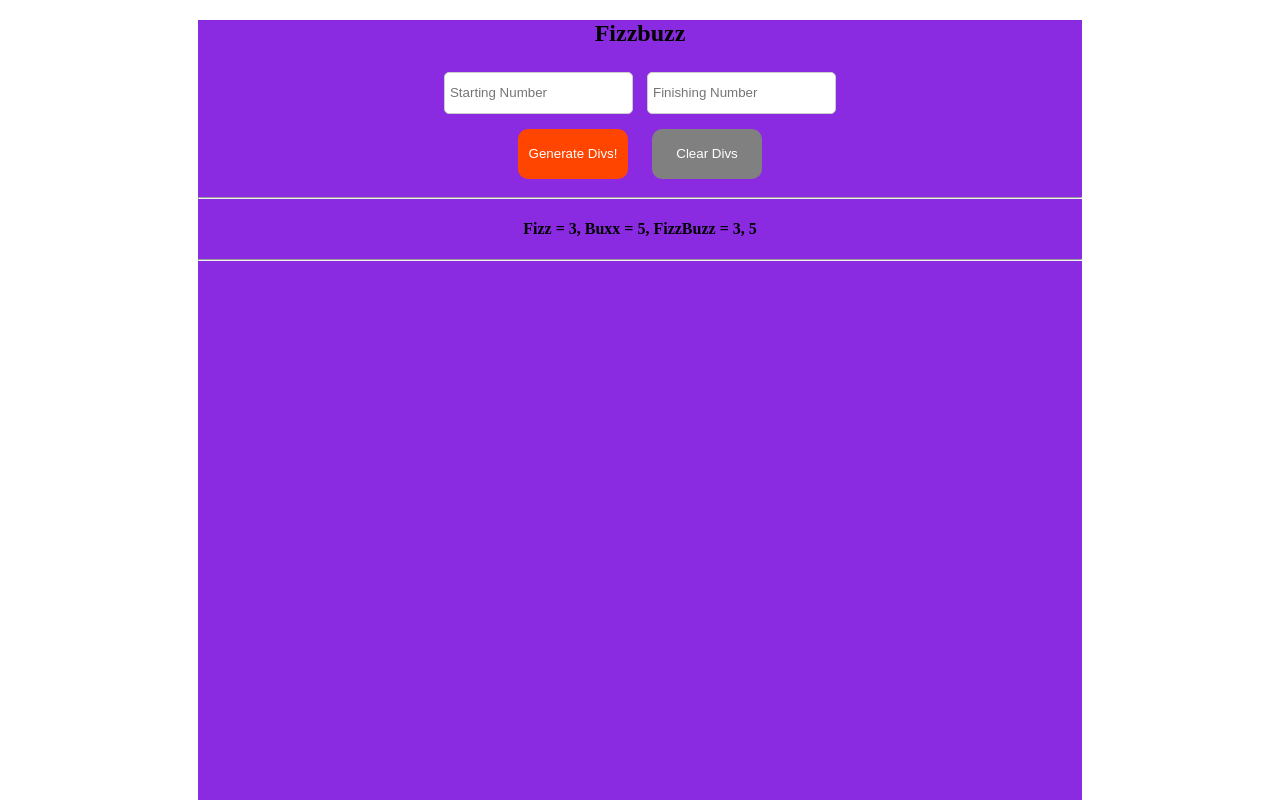
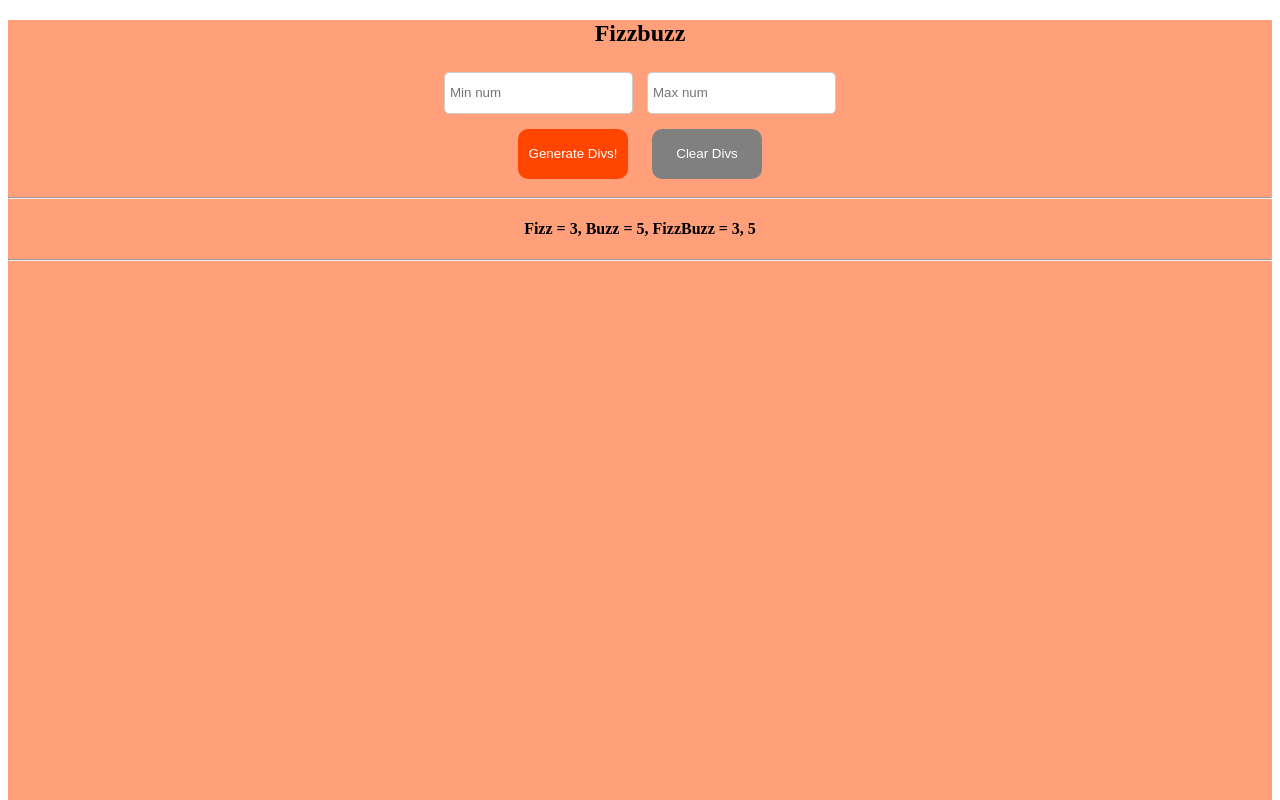
Before and after one commit to iveta134/HWNr3, a plain HTML site: page index.html in a window 1280 px wide. Shown: the top 800 px of the page. Drawn offline with Linux system fonts and the light colour scheme.

Commit message:
last changes

```diff
--- a/index.html
+++ b/index.html
@@ -12,14 +12,14 @@
     <div id="container">
         <form id="fizzbuzz">
             <h2>Fizzbuzz</h2>
-            <input type="text" name="start" id="start" placeholder="Starting Number">
-            <input type="text" name="finish" id="finish" placeholder="Finishing Number">
+            <input type="text" name="start" id="start" placeholder="Min num">
+            <input type="text" name="finish" id="finish" placeholder="Max num">
             <br>
             <input type="submit" value="Generate Divs!" id="submit">
             <input type="reset" value="Clear Divs" id="reset">
 
         <hr>
-            <h4>Fizz = 3, Buxx = 5, FizzBuzz = 3, 5</h4>
+            <h4>Fizz = 3, Buzz = 5, FizzBuzz = 3, 5</h4>
         </form>
             <hr>
         <div id="output">
--- a/styles/styles.css
+++ b/styles/styles.css
@@ -1,7 +1,7 @@
 #container {
-    width: 70%;
+    width: 100%;
     margin: 0 auto;
-    background-color: blueviolet;
+    background-color: lightsalmon;
 }
 
 span {
@@ -11,7 +11,6 @@ span {
     height: 40px;
     padding: 5px;
     margin: 10px;
-    float: left;
     text-align: center;
     background-color: aquamarine;
     display: none;
```
